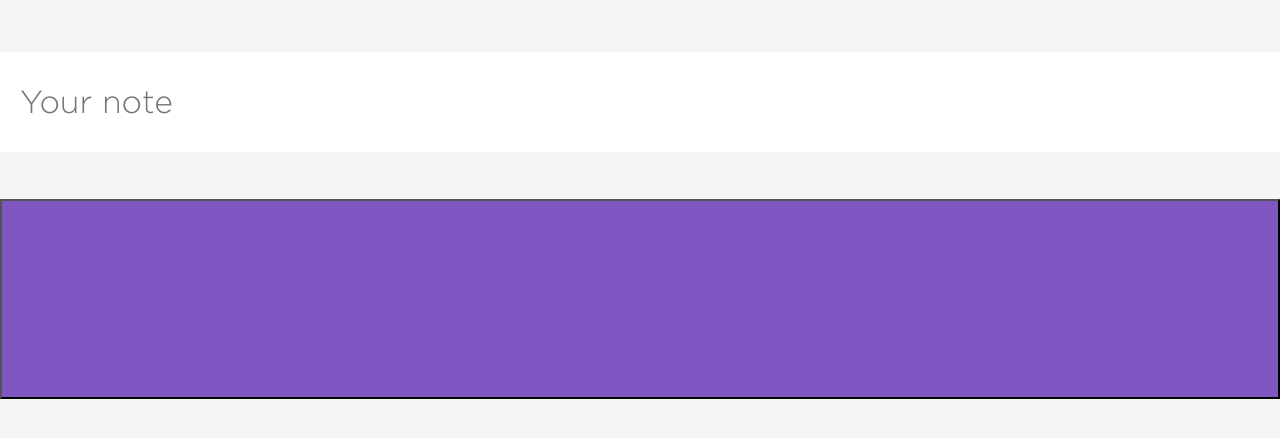
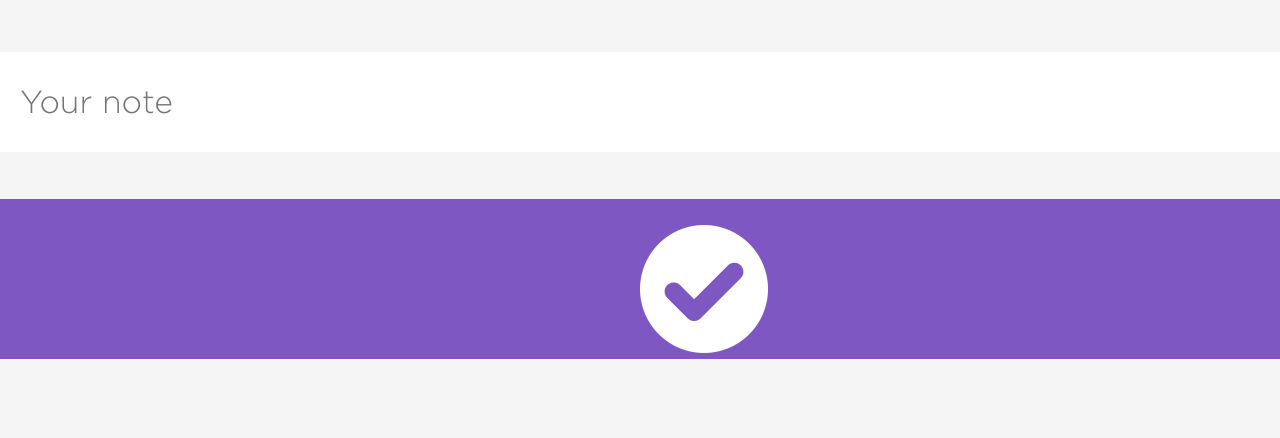
Before and after one commit to RemyKaloustian/EZLife, a React app: page /#/new/1 in a window 1280 px wide. Shown: the part 76-514 px from the top of the page. Built offline with nearby package versions, Linux system fonts and the light colour scheme; what react-router-redux would draw is missing.

Commit message:
NewNote basic style

```diff
--- a/src/css/main.css
+++ b/src/css/main.css
@@ -59,6 +59,8 @@ a
     justify-content: space-evenly;
 }
 
+
+
 .full-input
 {
     width:100%;
--- a/src/css/newnote.css
+++ b/src/css/newnote.css
@@ -2,11 +2,19 @@
 .validate-button
 {
     display: block;
-    border: none;
     width:100%;
-    height:200px;
+    height:160px;
 }
 .validate-button button{
     width:100%;
-    height: 100%;
+    border: none;
+
 }
+
+.validate-button img
+{
+    position: relative;
+    width:10%;
+    margin-left: 50%;
+    margin-top:2%;
+}
--- a/src/js/views/NewNoteView.js
+++ b/src/js/views/NewNoteView.js
@@ -45,14 +45,17 @@ class NewNoteView extends Component{
                 <div className='header-panel' style={{backgroundColor: getRandomColor()}}>
                      <h3 className='header-title'>New note for {this.props.match.params.user}</h3>
                 </div>
-                <div className='page-content flex-column'>
+                <div className='page-content flex-column centered'>
                     <input  placeholder="Your note" className='full-input'
                         onChange = {(e)=>this.handleChange(e)}
                         onKeyPress={this.handleKeyPress}/>
                     <br/>
-                    <Link to={`/board/${this.props.match.params.user}`}  className='validate-button'>
+                    <Link to={`/board/${this.props.match.params.user}`}
+                        className='validate-button' style={{backgroundColor: getRandomColor()}}
+                        onClick={(e) => {this.validateNote()}}>
 
-                        <button style={{backgroundColor: getRandomColor()}} onClick={(e) => {this.validateNote()}}></button>
+                            <img src='src/assets/icons/check.png'/>
+
                     </Link>
                 </div>
             </div>
```
Also changed, not shown: check.png (added).
